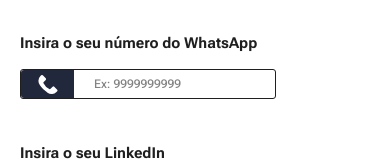
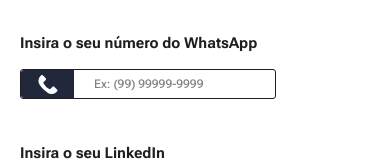
Before and after one commit to eemr3/clone-frontend-findy, a React (Vite) app: page /profile in a window 390 px wide. Shown: the part 690-851 px from the top of the page. Built offline with nearby package versions, Linux system fonts and the light colour scheme; no server answers; sample sign-in values are in the browser's storage.

Commit message:
refactor: added Phone Mask in the InputDB Component

```diff
--- a/src/components/forms/InputDB.tsx
+++ b/src/components/forms/InputDB.tsx
@@ -1,13 +1,16 @@
 import {
   DetailedHTMLProps,
+  FormEvent,
   ForwardRefRenderFunction,
   InputHTMLAttributes,
   forwardRef,
+  useCallback,
   useImperativeHandle,
   useRef,
 } from "react";
 import { SVGIcon } from "../../types/SVGIcon";
 import { Text } from "../Text";
+import { getMaxLength, maskPhone } from "../../utils/inputdbMasksUtil";
 
 interface InputDBProps
   extends DetailedHTMLProps<
@@ -31,6 +34,7 @@
     name = "",
     label,
     placeholder,
+    mask,
     icon = undefined,
     type = "text",
     error = null,
@@ -48,6 +52,13 @@
     ref,
     () => inputRef.current
   );
+
+  const handleKeyUp = useCallback((e: FormEvent<HTMLInputElement>) => {
+    if (mask === "PHONE") {
+      e.currentTarget.maxLength = 15 //10
+      rest.value = maskPhone(e.currentTarget.value);
+    }
+  }, [mask])
 
   return (
     <fieldset
@@ -82,9 +93,11 @@
           name={name}
           ref={inputRef}
           type={type}
+          maxLength={mask && getMaxLength(mask)}
           placeholder={placeholder}
           className={`ml-[2rem] w-[32.2rem] ${fieldSetBG}  border-none text-[2.4rem] font-medium leading-[2.831rem] tracking-[-0.5%] text-grey-#1 outline-none placeholder:text-grey-#2 md:w-[80%] sm:w-[70%] mbl:max-w-[17rem] mbl:text-[1.2rem] ${className} ${wantInputWidthFull ? "w-[96%]" : ""
             }`}
+          onKeyUp={mask && handleKeyUp}
           {...rest}
         />
       </div>
--- a/src/pages/Profile/Profile.tsx
+++ b/src/pages/Profile/Profile.tsx
@@ -39,8 +39,10 @@
   .shape({
     name: yup.string().required("Nome obrigatório"),
     phone: yup.string()
-      .required("Número do Whatsapp obrigatório")/*
-      .matches(/^[0-9]+$/, "Este campo deve conter apenas números") */,
+      .required("Número do Whatsapp obrigatório")
+      .min(14, "Número de Whatsapp inválido"),
+    /*
+    .matches(/^[0-9]+$/, "Este campo deve conter apenas números") */
     urlLinkedin: yup
       .string()
       .required("Endereço do Linkedin obrigatório")
@@ -206,13 +208,14 @@
             <InputDB
               icon={<TelephoneIcon className={"mbl:max-w-[2rem] "} />}
               label="Insira o seu número do WhatsApp"
-              placeholder="Ex: 9999999999"
+              placeholder="Ex: (99) 99999-9999"
               fieldSetClassName={"ml-auto "}
               error={errors.phone?.message}
+              mask="PHONE"
               /* type="number" */
-              {...register("phone", {
+              {...register("phone"/* , {
                 valueAsNumber: true
-              })}
+              } */)}
             />
 
 
@@ -224,10 +227,6 @@
               error={errors.urlLinkedin?.message}
               {...register("urlLinkedin")}
             />
-
-
-
-
 
             <InputDB
               icon={<SocialMediaIcon className={"mbl:max-w-[2rem] "} />}
--- /dev/null
+++ b/src/utils/inputdbMasksUtil.ts
@@ -0,0 +1,12 @@
+export function cleanOffMask(value: string): string {
+  return value?.replace(/\D/g, "")
+}
+
+export function maskPhone(value: string): string {
+  value = value?.replace(/\D/g, "")
+  return value?.replace(/^(\d{2})(\d{4}|\d{5})(\d{4}$)/, "($1) $2-$3")
+}
+
+export function getMaxLength(mask: string): number {
+  return mask === "PHONE" ? 15 /* 10 */ : 524288
+}
```
